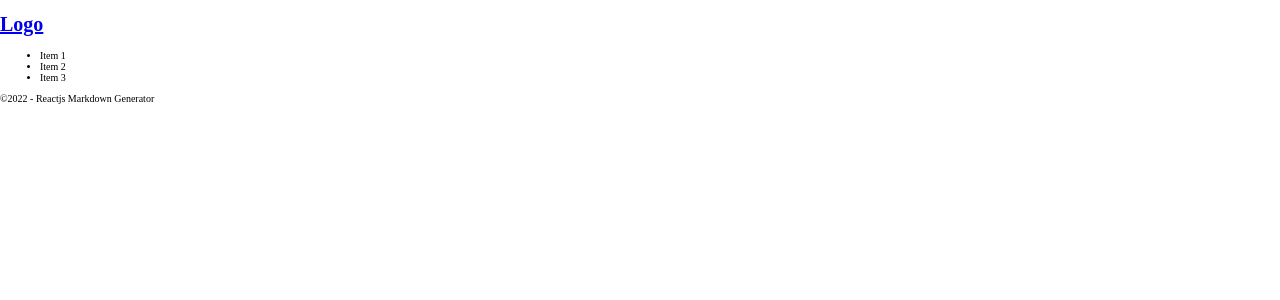
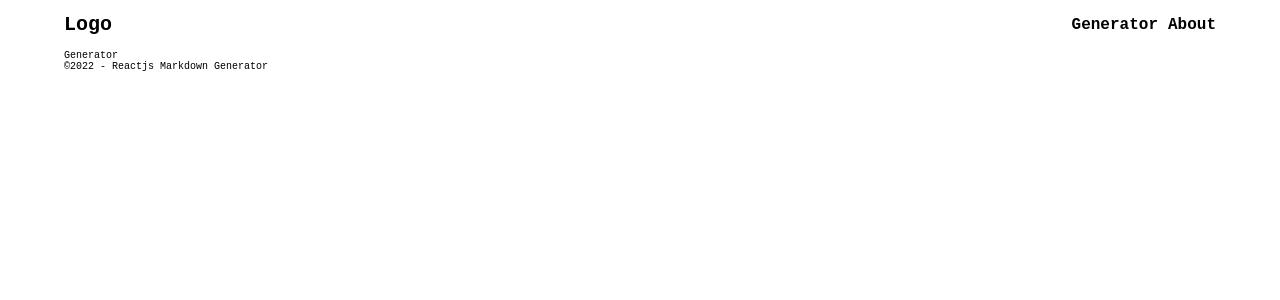
Before and after one commit to maciejpieczarka/reactjs-markdown-editor, a React (Create React App) app: page / in a window 1280 px wide. Shown: the top 300 px of the page. Built offline with nearby package versions, Linux system fonts and the light colour scheme.

Commit message:
Create nav routing and pages structure

```diff
--- a/src/App.js
+++ b/src/App.js
@@ -2,12 +2,27 @@ import React from "react";
 
 import Navbar from "./components/Navbar/Navbar";
 import Footer from "./components/Footer/Footer";
+import Generator from "./pages/Generator/Index";
+import About from "./pages/About/Index";
+import Error from "./pages/Error/Index";
+
+import { Routes, Route } from "react-router-dom";
 
 function App() {
   return (
-    <div className="App">
-      <Navbar/>
-      <Footer/>
+    <div className="app">
+      {/* Navigation Component */}
+      <Navbar />
+
+      {/* Routes for different pages */}
+      <Routes>
+        <Route path="*" element={<Error />} />
+        <Route path="/" element={<Generator />} />
+        <Route path="About" element={<About/>}/>
+      </Routes>
+
+      {/* Footer Component */}
+      <Footer />
     </div>
   );
 }
--- a/src/components/Navbar/Navbar.jsx
+++ b/src/components/Navbar/Navbar.jsx
@@ -6,14 +6,17 @@ import "./navbar.css";
 const Navbar = () => {
   return (
     <header>
-      <Link to="/">
+      <Link to="/" className="logo">
         <h1>Logo</h1>
       </Link>
-      <nav>
-        <ul>
-          <li>Item 1</li>
-          <li>Item 2</li>
-          <li>Item 3</li>
+      <nav className="nav-bar">
+        <ul className="nav-list">
+          <li className="nav-item">
+            <Link to="/">Generator</Link>
+          </li>
+          <li className="nav-item">
+            <Link to="/About">About</Link>
+          </li>
         </ul>
       </nav>
     </header>
--- a/src/components/Navbar/navbar.css
+++ b/src/components/Navbar/navbar.css
@@ -0,0 +1,22 @@
+header {
+    width: 100%;
+    display: flex;
+    align-items: center;
+    justify-content: space-between;
+}
+
+.logo, .nav-bar {
+}
+
+.nav-list {
+    display: flex;
+    align-items: center;
+    justify-content: space-between;
+    gap: 1rem;
+    padding: 0;
+}
+
+.nav-item {
+    font-size: 1.6rem;
+    font-weight: 600;
+}
--- a/src/index.css
+++ b/src/index.css
@@ -1,7 +1,10 @@
+/* === GLOBAL STYLES === */
+
 *,
 *::before,
 *::after {
   box-sizing: border-box;
+  font-family: monospace;
 }
 
 html {
@@ -13,3 +16,20 @@ body {
   margin: 0;
   padding: 0;
 }
+
+a {
+  color: inherit;
+  text-decoration: none;
+}
+
+ul, ol {
+  list-style: none;
+}
+
+.app {
+  max-width: 90%;
+  margin: auto;
+  min-height: 100vh;
+}
+
+/* === GLOBAL STYLES === */
--- /dev/null
+++ b/src/pages/About/Index.jsx
@@ -0,0 +1,9 @@
+import React from 'react';
+
+const Index = () => {
+  return (
+    <div>About</div>
+  )
+};
+
+export default Index;
--- /dev/null
+++ b/src/pages/Error/Index.jsx
@@ -0,0 +1,9 @@
+import React from 'react';
+
+const Index = () => {
+  return (
+    <div>Error 404 | Not Found</div>
+  )
+};
+
+export default Index;
--- /dev/null
+++ b/src/pages/Generator/Index.jsx
@@ -0,0 +1,11 @@
+import React from 'react';
+
+import './generator.css';
+
+const Index = () => {
+  return (
+    <div>Generator</div>
+  )
+};
+
+export default Index;
```
Also changed, not shown: src/pages/About/about.css (added), src/pages/Error/error.css (added), src/pages/Generator/generator.css (added), 2 other files (tests, documents, lock files or other folders).
